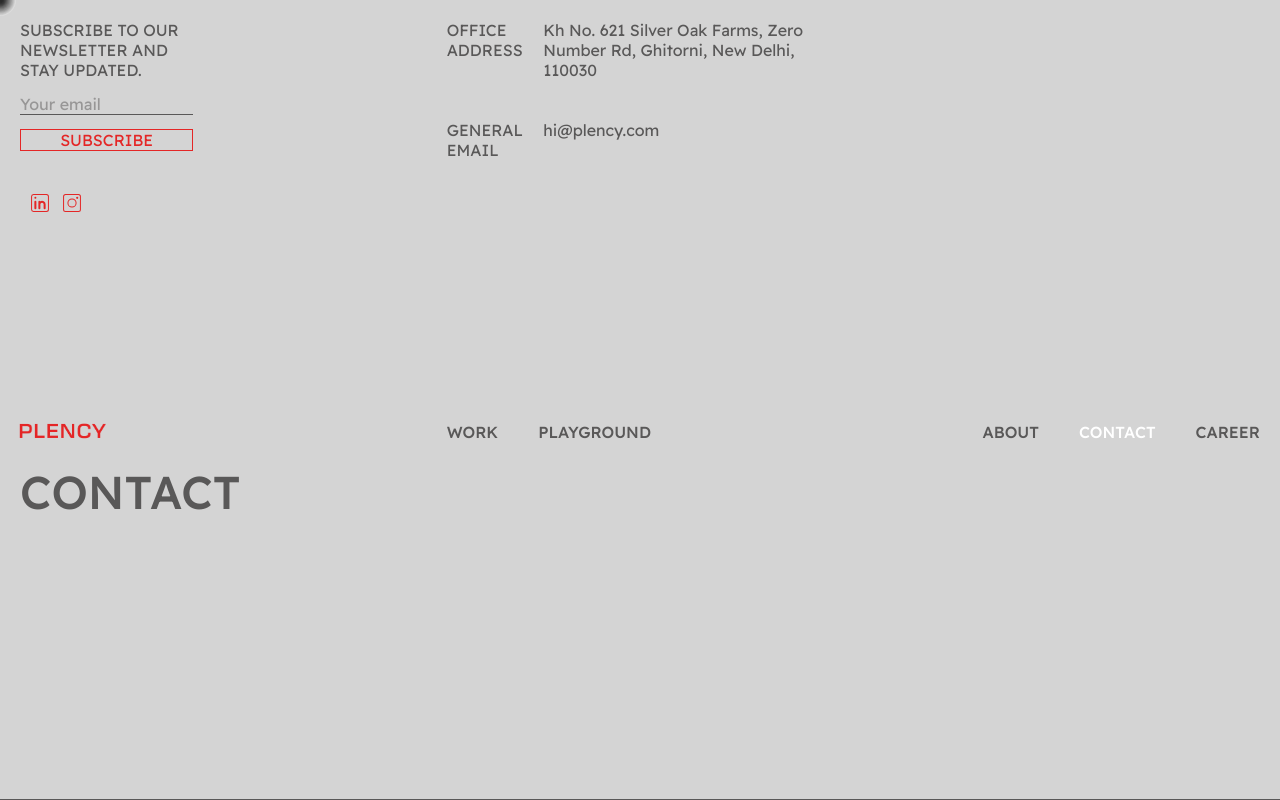
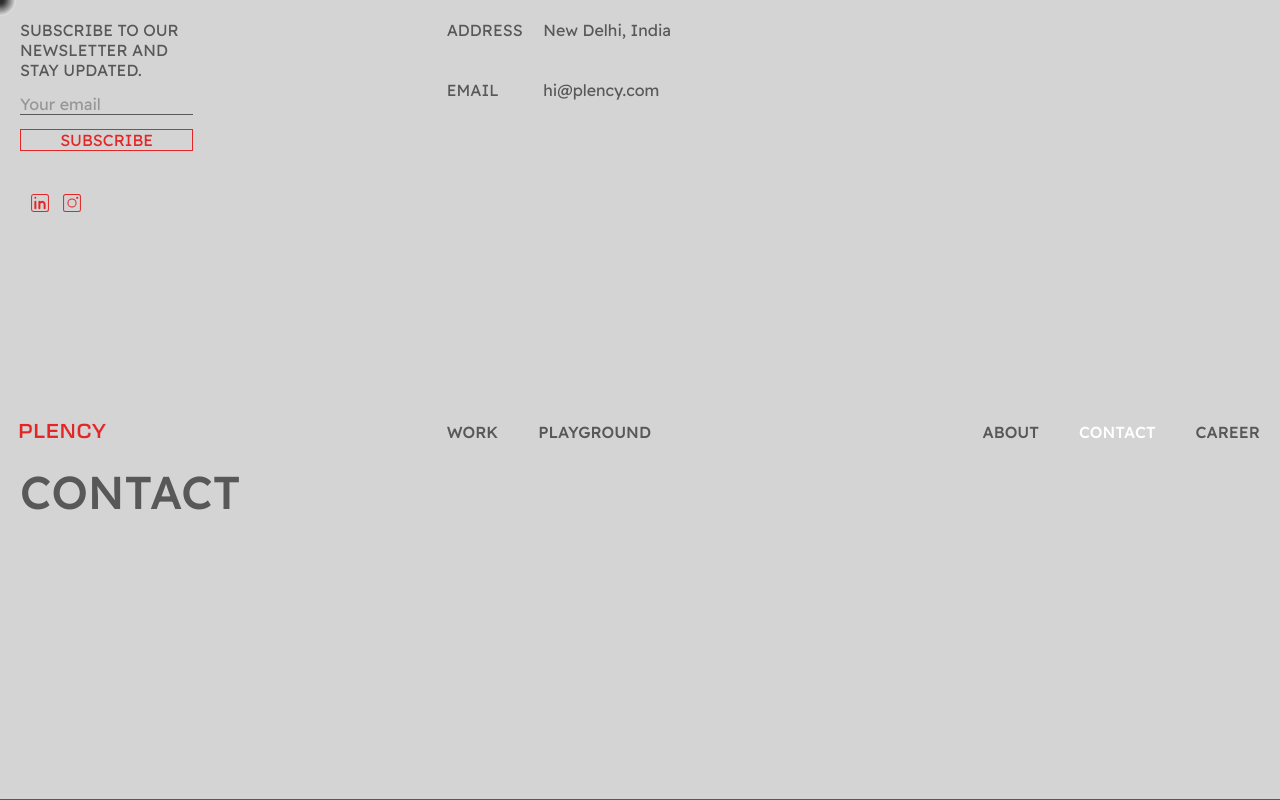
Before and after one commit to rahul24167/plency, a Next.js app: page /contact in a window 1280 px wide. Built offline with nearby package versions, Linux system fonts and the light colour scheme.

Commit message:
trying to get the cdn working

```diff
--- a/next.config.ts
+++ b/next.config.ts
@@ -4,12 +4,14 @@ const nextConfig: NextConfig = {
   images: {
     remotePatterns: [
       {
-        protocol: 'https',
-        hostname: 'cdn.plency.com',
-        pathname: '/**',
+        protocol: "https",
+        hostname: "cdn.plency.com",
+        port: "",
+        pathname: "/**",
       },
     ],
   },
+
 };
 
 export default nextConfig;
--- a/src/app/contact/page.tsx
+++ b/src/app/contact/page.tsx
@@ -7,12 +7,12 @@ interface ContactUs {
 const Contact = () => {
   const contactUs: ContactUs[] = [
     {
-      title: "Office Address",
+      title: "Address",
       description:
-        "Kh No. 621 Silver Oak Farms, Zero Number Rd, Ghitorni, New Delhi, 110030",
+        "New Delhi, India",
     },
     {
-      title: "General Email",
+      title: "Email",
       description: "hi@plency.com",
     },
   ];
```
